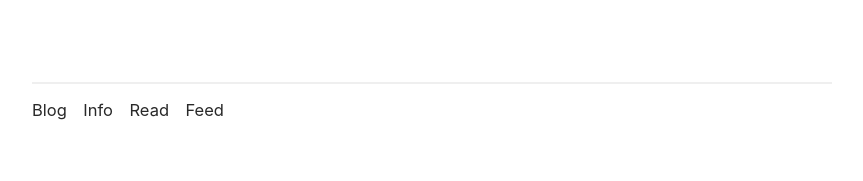
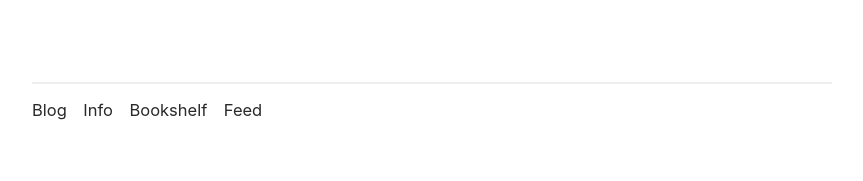
Before and after one commit to ajpwalser/ajpwalser.github.io, a Jekyll site: the page built from index.html, in a window 1280 px wide. Shown: the part 880-1061 px from the top of the page, without its empty margins (208-1071 px from the left). Built offline with Jekyll 4.4.1, drawn with Linux system fonts in a browser that asks for light colours; some web fonts are replaced; the list of posts is cut into pages by our own code.

Commit message:
Update default.html

```diff
--- a/_layouts/default.html
+++ b/_layouts/default.html
@@ -30,7 +30,7 @@
         <ul>
          <li><a href="{{ site.baseurl | prepend: site.url }}/">Blog</a></li>
          <li><a href="{{ '/info/' | prepend: site.baseurl | prepend: site.url }}">Info</a></li>
-         <li><a href="{{ '/read/' | prepend: site.baseurl | prepend: site.url }}">Read</a></li>
+         <li><a href="{{ '/bookshelf/' | prepend: site.baseurl | prepend: site.url }}">Bookshelf</a></li>
          <li><a href="{{ '/feed.xml' | prepend: site.baseurl | prepend: site.url }}">Feed</a></li>
         </ul>
    </footer>
```
